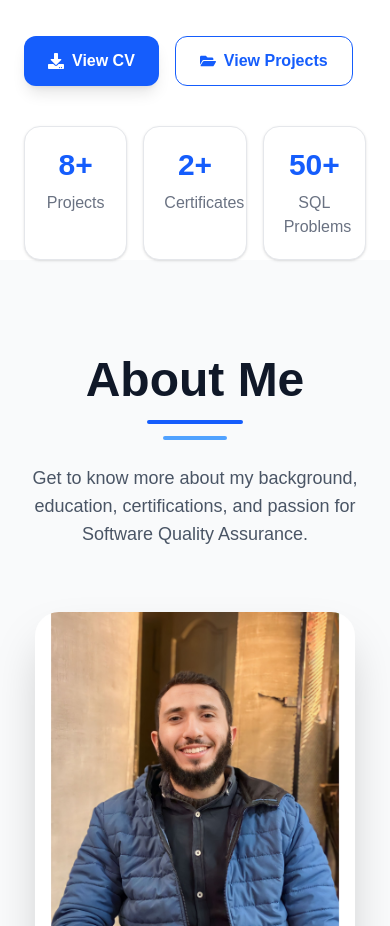
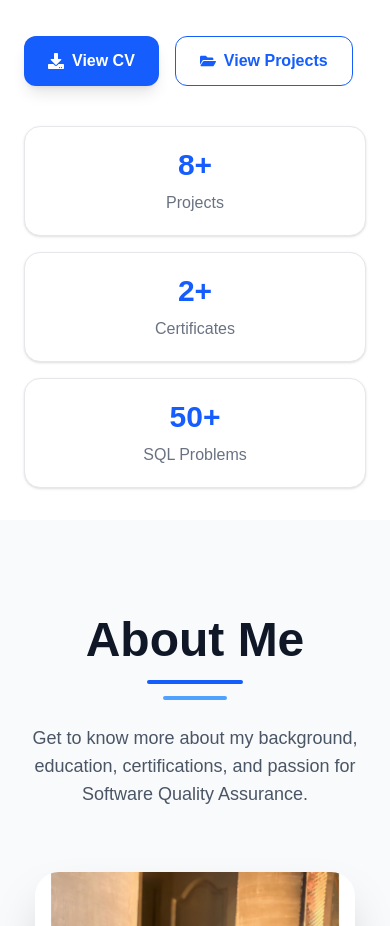
Before and after one commit to abdelrahman-eltabaa/portfolio, a React (Vite) app: page / in a window 390 px wide. Shown: the part 800-1726 px from the top of the page. Built offline with nearby package versions, Linux system fonts and the light colour scheme.

Commit message:
responsive2

```diff
--- a/src/components/Hero/HeroStats.jsx
+++ b/src/components/Hero/HeroStats.jsx
@@ -9,8 +9,8 @@ function HeroStats() {
     { value: stats.sqlProblems, label: "SQL Problems" },
   ];
 
-  return (
-    <div className="grid grid-cols-3 gap-4">
+ return (
+  <div className="mb-8 md:mb-16 grid grid-cols-1 gap-4 md:grid-cols-3">
       {items.map((item) => (
         <div
           key={item.label}
```
